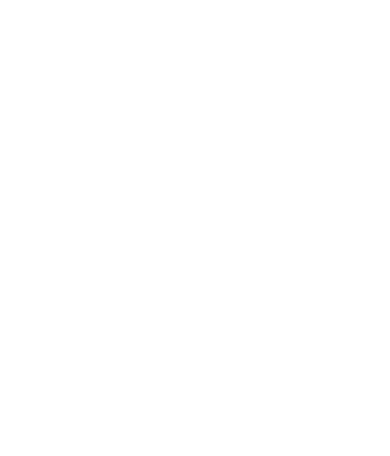
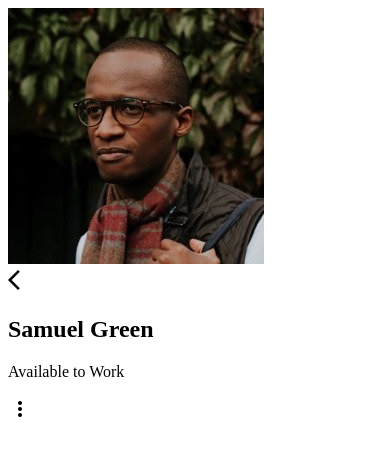
Before and after one commit to BobStanlee/chat-app-css-illustration-master, a plain HTML site: page index.html in a window 390 px wide. Drawn offline with nearby package versions, Linux system fonts and the light colour scheme.

Commit message:
Added Markup For The background Phone Container Profile Header Element

```diff
--- a/index.html
+++ b/index.html
@@ -21,8 +21,35 @@
       href="https://fonts.googleapis.com/css2?family=Rubik:wght@400;500;700&display=swap"
       rel="stylesheet"
     />
+    <link href="https://fonts.googleapis.com/css2?family=Material+Symbols+Outlined" rel="stylesheet" />
   </head>
   <body>
+    <main>
+      <div class="left-box-design"></div>
+      <div class="left-box-design"></div>
 
+
+      <div class="phone-container">
+        <div class="inner-container">
+          <div class="phone-notch"></div>
+
+          <div class="phone-contents">
+            <header class="profile-header">
+              <img src="./images/avatar.jpg" alt="Profile Image" class="profile-image">
+              <div class="profile-details">
+                <span class="material-symbols-outlined">
+                  arrow_back_ios
+                </span>
+                <h2 class="profile-name">Samuel Green</h2>
+                <p class="profile-status">Available to Work</p>
+                <span class="material-symbols-outlined">
+                  more_vert
+                </span>
+              </div>
+            </header>
+          </div>
+        </div>
+      </div>
+    </main>
   </body>
 </html>
```
